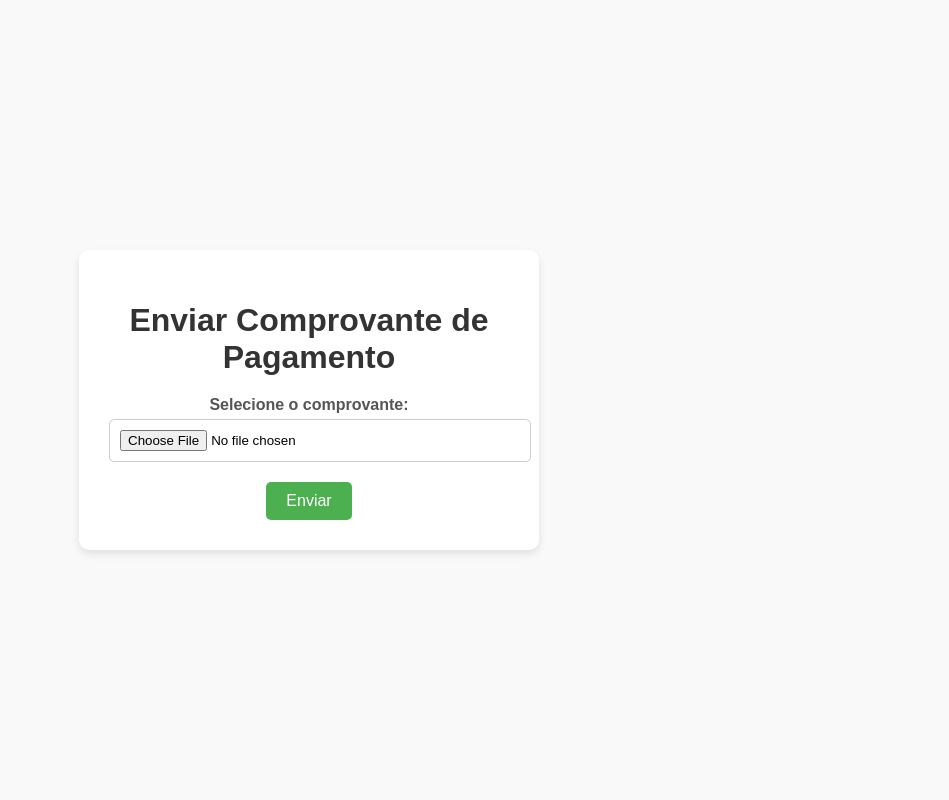
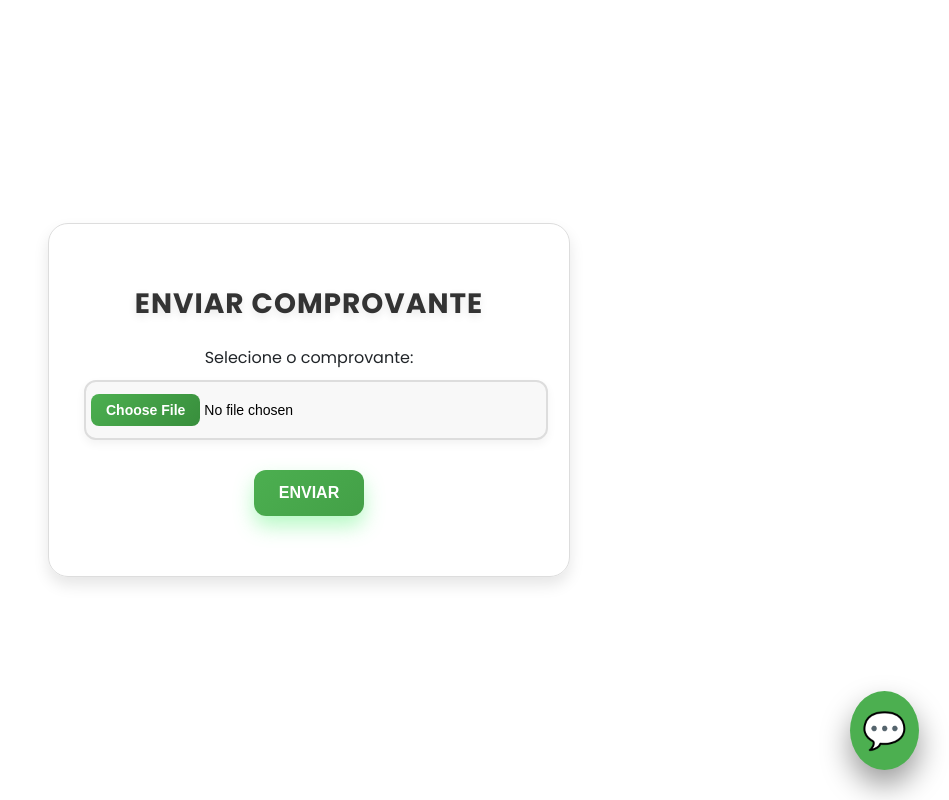
Before and after one commit to raulguiii/site-barbearia, a Flask app: page /pagar/1 in a window 1280 px wide. Shown: the whole page, without its empty margins (331-1280 px from the left). Run offline with Flask 3, Linux system fonts and the light colour scheme.

Commit message:
Update pagar.html

```diff
--- a/templates/pagar.html
+++ b/templates/pagar.html
@@ -5,71 +5,224 @@
     <meta name="viewport" content="width=device-width, initial-scale=1.0">
     <title>Pagar</title>
     <style>
+        @import url('https://fonts.googleapis.com/css2?family=Poppins:wght@300;400;600;700&display=swap');
+
         body {
-            font-family: Arial, sans-serif;
-            background-color: #f9f9f9;
+            font-family: 'Poppins', sans-serif;
+            background-color: #fff; /* Fundo branco */
             margin: 0;
             padding: 0;
             display: flex;
             align-items: center;
             justify-content: center;
             height: 100vh;
+            color: #010101;
+            overflow: hidden;
         }
 
         .container {
-            background-color: #ffffff;
-            padding: 30px;
-            border-radius: 10px;
-            box-shadow: 0 4px 8px rgba(0, 0, 0, 0.1);
+            background: rgba(255, 255, 255, 0.95);
+            padding: 40px 35px;
+            border-radius: 20px;
+            box-shadow: 0 8px 15px rgba(0, 0, 0, 0.1);
             text-align: center;
-            max-width: 400px;
+            max-width: 450px;
             width: 100%;
+            position: relative;
+            border: 1px solid #ddd;
         }
 
         h1 {
+            font-size: 28px;
+            font-weight: 700;
+            margin-bottom: 20px;
+            text-transform: uppercase;
             color: #333;
-            margin-bottom: 20px;
+            letter-spacing: 1px;
+            text-shadow: 0 3px 8px rgba(0, 0, 0, 0.1);
         }
 
         label {
             display: block;
-            margin: 10px 0 5px;
-            color: #555;
-            font-weight: bold;
+            font-size: 16px;
+            margin: 15px 0 10px;
+            font-weight: 500;
+            color: #212529;
         }
 
         input[type="file"] {
-            margin-bottom: 20px;
-            padding: 10px;
-            border: 1px solid #ccc;
-            border-radius: 5px;
+            background: #f8f8f8;
+            border: 2px solid #ddd;
+            border-radius: 12px;
+            padding: 12px 5px;
+            font-size: 14px;
             width: 100%;
+            margin-bottom: 30px;
+            transition: all 0.3s ease-in-out;
+            box-shadow: 0 4px 10px rgba(0, 0, 0, 0.05);
+        }
+
+        input[type="file"]::file-selector-button {
+            background: linear-gradient(135deg, #4CAF50, #388e3c);
+            border: none;
+            padding: 8px 15px;
+            border-radius: 8px;
+            color: #fff;
+            font-weight: 600;
+            cursor: pointer;
+            transition: 0.3s;
+        }
+
+        input[type="file"]::file-selector-button:hover {
+            transform: scale(1.05);
+            background: linear-gradient(135deg, #43a047, #388e3c);
+        }
+
+        input[type="file"]:focus {
+            border: 2px solid #4CAF50;
+            outline: none;
         }
 
         button {
-            background-color: #4CAF50;
-            color: white;
+            background: linear-gradient(135deg, #4CAF50, #43a047);
+            color: #fff;
             border: none;
-            border-radius: 5px;
-            padding: 10px 20px;
+            border-radius: 12px;
+            padding: 14px 25px;
             font-size: 16px;
+            font-weight: bold;
             cursor: pointer;
-            transition: background-color 0.3s ease;
+            text-transform: uppercase;
+            box-shadow: 0 10px 20px rgba(72, 239, 108, 0.4);
+            transition: all 0.3s ease;
         }
 
         button:hover {
-            background-color: #45a049;
+            background: linear-gradient(135deg, #43a047, #388e3c);
+            transform: translateY(-2px);
+            box-shadow: 0 15px 30px rgba(72, 239, 108, 0.5);
+        }
+
+        button:active {
+            transform: translateY(2px);
+            box-shadow: 0 5px 15px rgba(72, 239, 108, 0.3);
+        }
+
+        .progress-container {
+            width: 100%;
+            background-color: #f1f1f1;
+            border-radius: 10px;
+            margin-bottom: 20px;
+            height: 10px;
+            overflow: hidden;
+            display: none;
+        }
+
+        .progress-bar {
+            width: 0;
+            height: 100%;
+            background-color: #4CAF50;
+            border-radius: 10px;
+            transition: width 1s ease-in-out;
+        }
+
+        .status-message {
+            color: #4CAF50;
+            font-weight: bold;
+            margin-top: 20px;
+            font-size: 16px;
+        }
+
+        .status-message.error {
+            color: #e74c3c;
+        }
+
+        .floating-icon {
+            position: fixed;
+            bottom: 30px;
+            right: 30px;
+            font-size: 36px;
+            background-color: #4CAF50;
+            color: white;
+            padding: 12px;
+            border-radius: 50%;
+            box-shadow: 0 15px 30px rgba(0, 0, 0, 0.4);
+            transition: all 0.3s ease;
+            cursor: pointer;
+        }
+
+        .floating-icon:hover {
+            transform: scale(1.1) rotate(360deg);
+            background-color: #388e3c;
+            box-shadow: 0 20px 40px rgba(0, 0, 0, 0.6);
+        }
+
+        @media (max-width: 480px) {
+            .container {
+                padding: 30px 20px;
+            }
+
+            h1 {
+                font-size: 24px;
+            }
+
+            button {
+                font-size: 14px;
+            }
         }
     </style>
 </head>
 <body>
     <div class="container">
-        <h1>Enviar Comprovante de Pagamento</h1>
+        <h1>Enviar Comprovante</h1>
         <form action="/pagar/{{ usuario_id }}" method="POST" enctype="multipart/form-data">
             <label for="comprovante">Selecione o comprovante:</label>
-            <input type="file" name="comprovante" id="comprovante" required>
-            <button type="submit">Enviar</button>
+            <input type="file" name="comprovante" id="comprovante" required onchange="enableSubmit()">
+
+            <div class="progress-container" id="progressContainer">
+                <div class="progress-bar" id="progressBar"></div>
+            </div>
+
+            <button type="submit" id="submitBtn" disabled>Enviar</button>
+            <div class="status-message" id="statusMessage"></div>
         </form>
     </div>
+
+    <div class="floating-icon" onclick="window.location.href='https://wa.me/5511915551648'">
+        💬
+    </div>
+
+    <script>
+        function enableSubmit() {
+            const fileInput = document.getElementById('comprovante');
+            const submitBtn = document.getElementById('submitBtn');
+            const progressContainer = document.getElementById('progressContainer');
+            const progressBar = document.getElementById('progressBar');
+            const statusMessage = document.getElementById('statusMessage');
+
+            if (fileInput.files.length > 0) {
+                submitBtn.disabled = false;
+                progressContainer.style.display = 'block';
+                progressBar.style.width = '0%';
+                statusMessage.textContent = 'Pronto para enviar!';
+            } else {
+                submitBtn.disabled = true;
+                progressContainer.style.display = 'none';
+            }
+        }
+
+        document.getElementById('submitBtn').addEventListener('click', function() {
+            const progressBar = document.getElementById('progressBar');
+            const statusMessage = document.getElementById('statusMessage');
+
+            progressBar.style.width = '50%';
+            statusMessage.textContent = 'Enviando...';
+
+            setTimeout(function() {
+                progressBar.style.width = '100%';
+                statusMessage.textContent = 'Comprovante Enviado com Sucesso!';
+            }, 3000);
+        });
+    </script>
 </body>
 </html>
```
